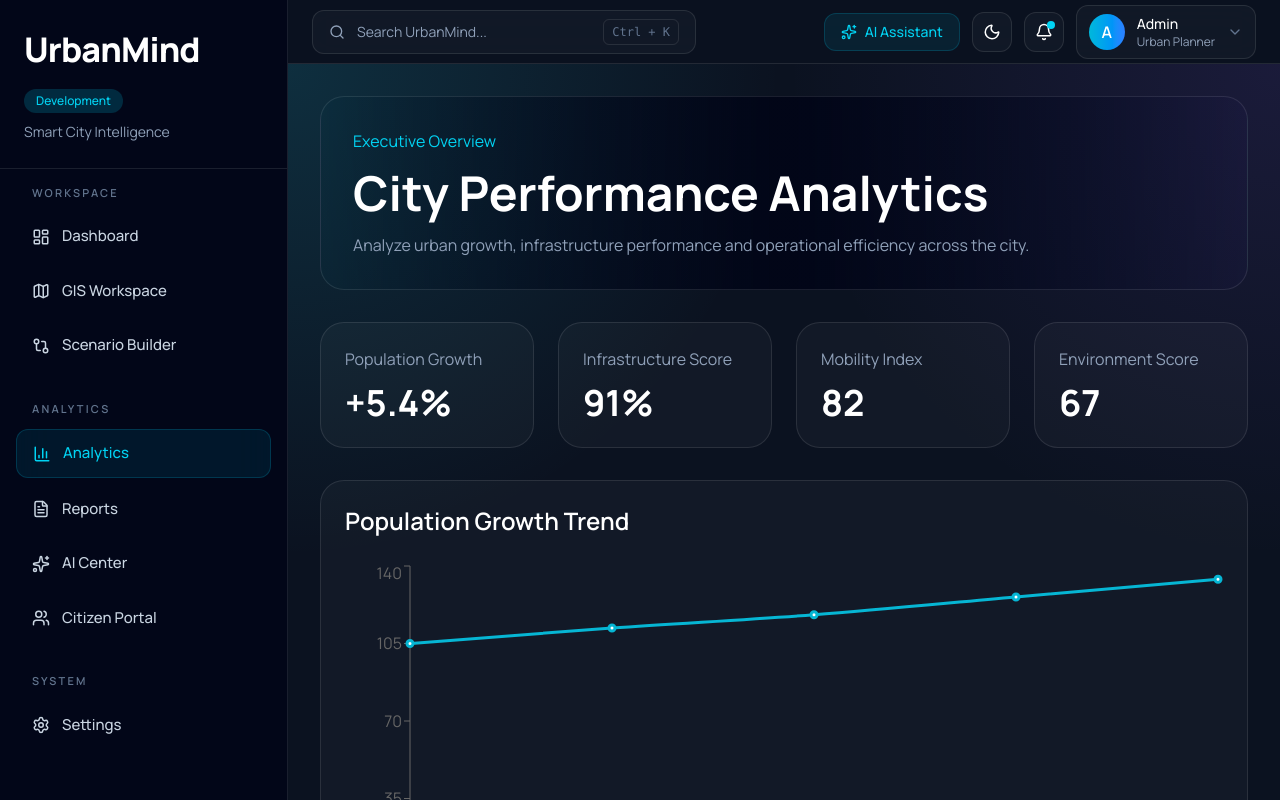
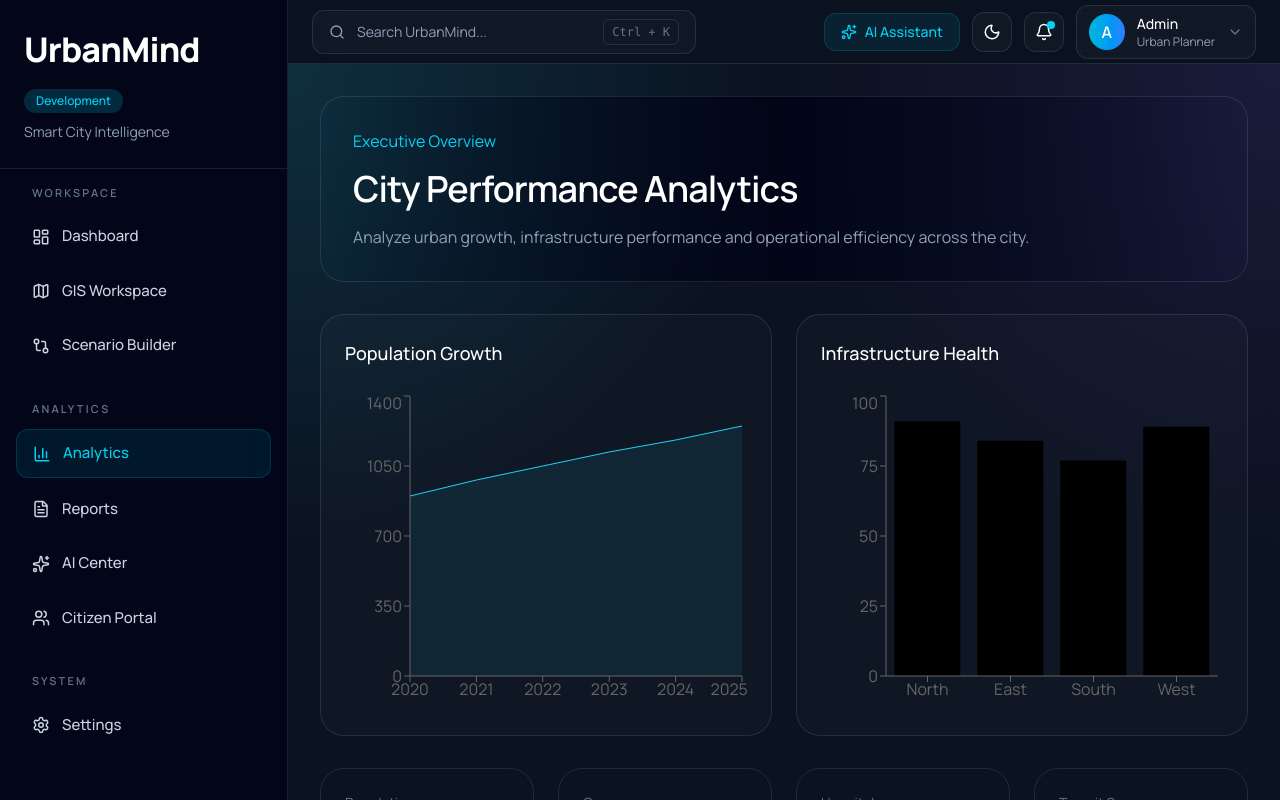
Before and after one commit to Akanksha7Dixit/UrbanMind, a React (Vite) app in the folder frontend/: page /analytics in a window 1280 px wide. Built offline with nearby package versions, Linux system fonts and the light colour scheme.

Commit message:
improvised analytics Page

```diff
--- a/frontend/src/features/analytics/AnalyticsPage.jsx
+++ b/frontend/src/features/analytics/AnalyticsPage.jsx
@@ -1,4 +1,6 @@
 import { LineChart, Line, XAxis, YAxis, Tooltip, ResponsiveContainer, BarChart, Bar, PieChart, Pie, Cell } from "recharts";
+import PopulationChart from "../../components/charts/PopulationChart";
+import InfrastructureChart from "../../components/charts/InfrastructureChart";
 
 const populationData = [
   { year: "2025", value: 105 },
@@ -50,7 +52,7 @@ export default function AnalyticsPage() {
           Executive Overview
         </p>
 
-        <h1 className="mt-4 text-5xl font-bold">
+        <h1 className="mt-4 text-4xl font-semibold tracking-tight">
             City Performance Analytics
         </h1>
 
@@ -63,81 +65,66 @@ export default function AnalyticsPage() {
 
       {/* KPI CARDS */}
 
+      <div
+  className="
+    grid
+    gap-6
+    xl:grid-cols-2
+  "
+>
+  <PopulationChart />
+
+  <InfrastructureChart />
+</div>
+
+      {/* KPI ROWS*/}
+
       <div className="grid gap-6 md:grid-cols-2 xl:grid-cols-4">
 
-        <div className="rounded-3xl border border-white/10 bg-white/[0.03] p-6">
-          <p className="text-slate-400">
-            Population Growth
+  <div className="rounded-3xl border border-white/10 p-6">
+    <p className="text-sm text-slate-500">
+      Population
     </p>
 
-          <h3 className="mt-3 text-4xl font-bold">
-            +5.4%
+    <h3 className="mt-2 text-3xl font-semibold">
+      1.2M
     </h3>
   </div>
 
-        <div className="rounded-3xl border border-white/10 bg-white/[0.03] p-6">
-          <p className="text-slate-400">
-            Infrastructure Score
+  <div className="rounded-3xl border border-white/10 p-6">
+    <p className="text-sm text-slate-500">
+      Coverage
     </p>
 
-          <h3 className="mt-3 text-4xl font-bold">
+    <h3 className="mt-2 text-3xl font-semibold">
       91%
     </h3>
   </div>
 
-        <div className="rounded-3xl border border-white/10 bg-white/[0.03] p-6">
-          <p className="text-slate-400">
-            Mobility Index
+  <div className="rounded-3xl border border-white/10 p-6">
+    <p className="text-sm text-slate-500">
+      Hospitals
     </p>
 
-          <h3 className="mt-3 text-4xl font-bold">
-            82
+    <h3 className="mt-2 text-3xl font-semibold">
+      12
     </h3>
   </div>
 
-        <div className="rounded-3xl border border-white/10 bg-white/[0.03] p-6">
-          <p className="text-slate-400">
-            Environment Score
+  <div className="rounded-3xl border border-white/10 p-6">
+    <p className="text-sm text-slate-500">
+      Transit Score
     </p>
 
-          <h3 className="mt-3 text-4xl font-bold">
-            67
+    <h3 className="mt-2 text-3xl font-semibold">
+      88
     </h3>
   </div>
 
 </div>
 
-      {/* POPULATION TREND */}
 
-      <section
-        className="
-          rounded-3xl
-          border border-white/10
-          bg-white/[0.03]
-          p-6
-        "
-      >
-        <h2 className="mb-6 text-2xl font-semibold">
-          Population Growth Trend
-        </h2>
 
-        <div className="h-[350px]">
-          <ResponsiveContainer width="100%" height="100%">
-            <LineChart data={populationData}>
-              <XAxis dataKey="year" />
-              <YAxis />
-              <Tooltip />
-
-              <Line
-                type="monotone"
-                dataKey="value"
-                stroke="#06b6d4"
-                strokeWidth={3}
-              />
-            </LineChart>
-          </ResponsiveContainer>
-        </div>
-      </section>
 
       {/* CHARTS */}
 
@@ -175,41 +162,6 @@ export default function AnalyticsPage() {
         </section>
 
         {/* INFRA */}
-
-        <section
-          className="
-            rounded-3xl
-            border border-white/10
-            bg-white/[0.03]
-            p-6
-          "
-        >
-          <h2 className="mb-6 text-2xl font-semibold">
-            Infrastructure Distribution
-          </h2>
-
-          <div className="h-[350px]">
-            <ResponsiveContainer width="100%" height="100%">
-              <PieChart>
-                <Pie
-                  data={infraData}
-                  dataKey="value"
-                  nameKey="name"
-                  outerRadius={120}
-                >
-                  {infraData.map((entry, index) => (
-                    <Cell
-                      key={index}
-                      fill={COLORS[index]}
-                    />
-                  ))}
-                </Pie>
-
-                <Tooltip />
-              </PieChart>
-            </ResponsiveContainer>
-          </div>
-        </section>
 
       </div>
 
```
Lines whose indentation alone changed are shown as unchanged.
